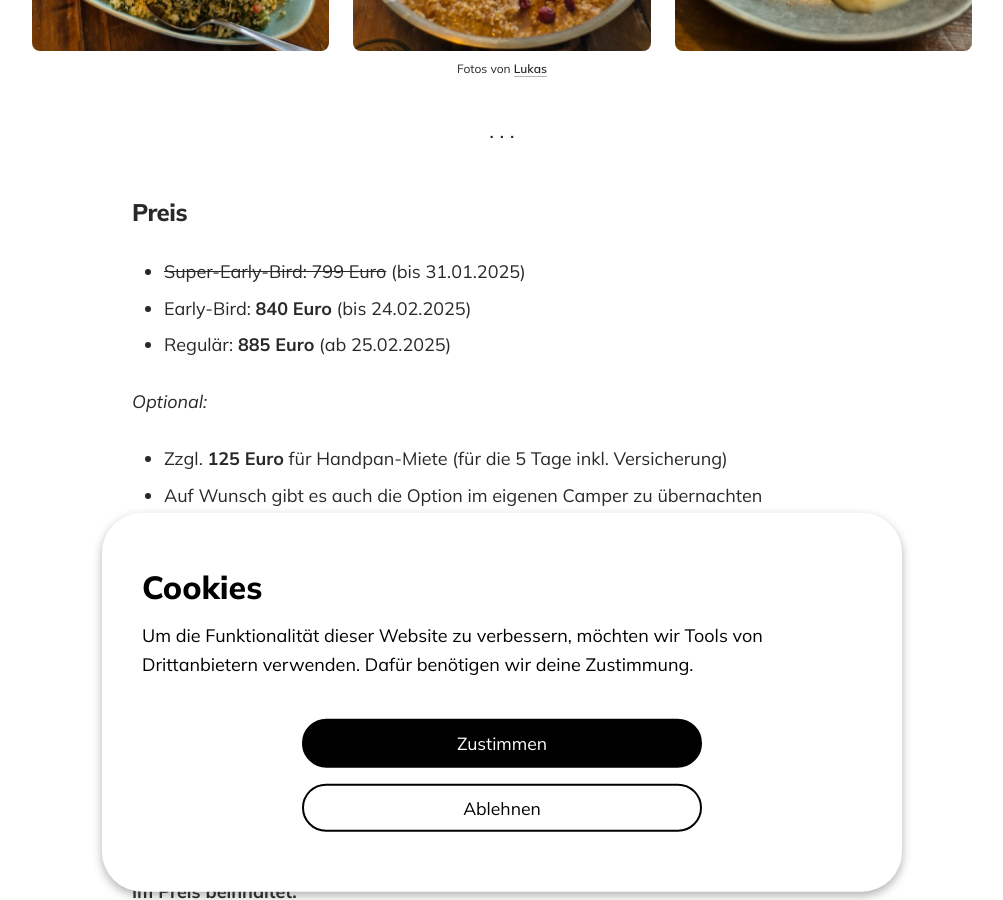
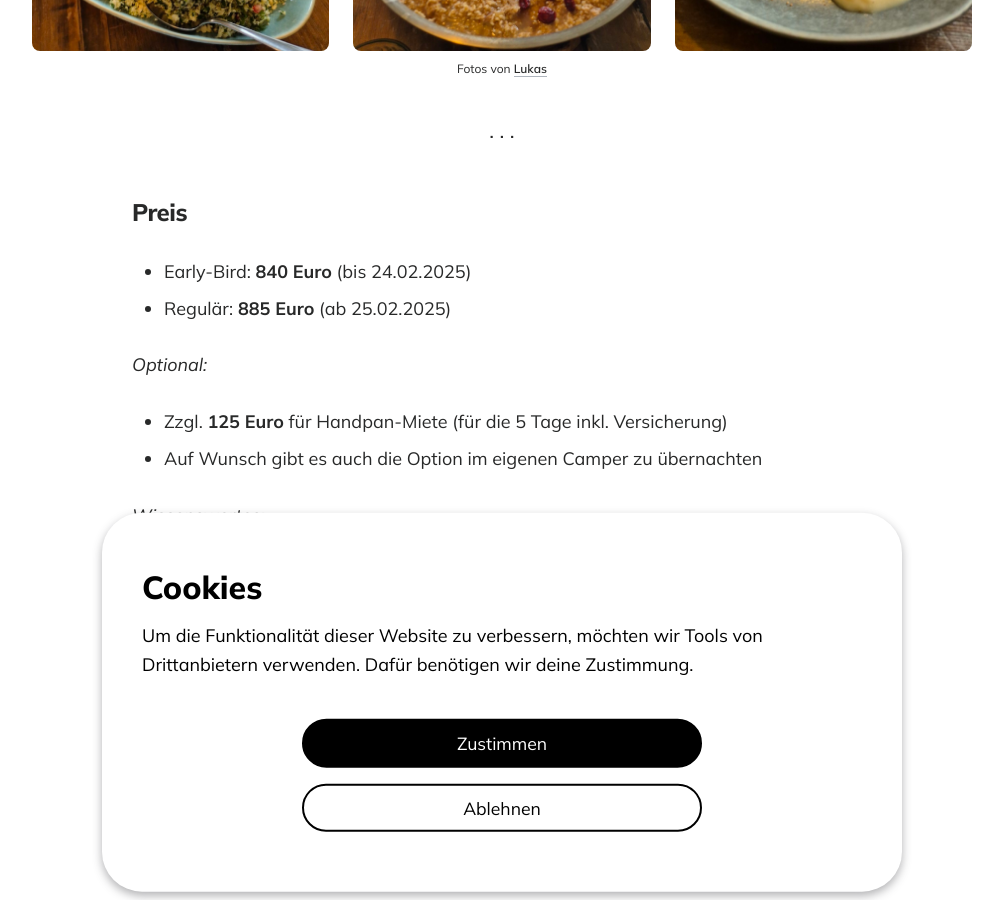
Before and after one commit to lukasziegler/retreats-in-oesterreich, a Jekyll site: the page built from _posts/2025-04-30-handpan-beginner-workshop-2025.markdown, in a window 1280 px wide and 900 px high, scrolled down 5815 px. Shown: the whole window, without its empty margins (138-1141 px from the left). Built offline with Jekyll 4.4.1, drawn with Linux system fonts in a browser that asks for light colours; some of the changed lines change nothing that is shown.

Commit message:
minor tweaks to navis 2025 - added js-* hooks for CTAs - pricing: removed super-early-bird

```diff
--- a/_posts/2025-04-30-handpan-beginner-workshop-2025.markdown
+++ b/_posts/2025-04-30-handpan-beginner-workshop-2025.markdown
@@ -113,7 +113,6 @@ Auch für die **Yogastunden** von Alex sind keine Yoga-Vorkenntnisse notwendig.
 
 ### Preis
 
-- <span style="text-decoration: line-through">Super-Early-Bird: 799 Euro</span> (bis 31.01.2025)
 - Early-Bird: **840 Euro** (bis 24.02.2025)
 - Regulär: **885 Euro** (ab 25.02.2025)
 
@@ -144,7 +143,7 @@ Auch für die **Yogastunden** von Alex sind keine Yoga-Vorkenntnisse notwendig.
 
 Dann schau dir auf Instagram <a href="https://www.instagram.com/s/aGlnaGxpZ2h0OjE3OTA1MzgzNDM0ODA5NzIy?story_media_id=3363642901962157768_38222413&igsh=MWR2cW1mb2VvNTFseg==" target="_blank">die Highlights von 2024</a> an! Im Mai 2024 waren wir für das "Ashtanga Yoga & Stille Retreat" mit Magda und Lukas am selben Ort.
 
-<a href="https://www.instagram.com/s/aGlnaGxpZ2h0OjE3OTA1MzgzNDM0ODA5NzIy?story_media_id=3363642901962157768_38222413&igsh=MWR2cW1mb2VvNTFseg==" target="_blank" class="button button--primary subscribe-button">Highlights von 2024</a>
+<a href="https://www.instagram.com/s/aGlnaGxpZ2h0OjE3OTA1MzgzNDM0ODA5NzIy?story_media_id=3363642901962157768_38222413&igsh=MWR2cW1mb2VvNTFseg==" target="_blank" class="button button--primary subscribe-button js-highlights">Highlights von 2024</a>
 
 
 ---
@@ -164,7 +163,7 @@ Dann schau dir auf Instagram <a href="https://www.instagram.com/s/aGlnaGxpZ2h0Oj
 - schreibe Lukas <a href="https://wa.me/qr/OHNIKZZWK43VC1" target="_blank">via WhatsApp</a>
 - oder per Email (<a href="mailto:anmeldung@lukasziegler.com?subject=Anmeldung%20Navis%202025" target="_blank">anmeldung@lukasziegler.com</a>)
 
-<a href="mailto:anmeldung@lukasziegler.com?subject=Anmeldung%20Navis%202025" target="_blank" class="button button--primary subscribe-button">Zur Anmeldung</a>
+<a href="mailto:anmeldung@lukasziegler.com?subject=Anmeldung%20Navis%202025" target="_blank" class="button button--primary subscribe-button js-sign-up">Zur Anmeldung</a>
 
 ---
 
@@ -272,9 +271,7 @@ Wir freuen uns auf die Tage mit dir.
 
 ## Komm mit!
 
-<a href="mailto:anmeldung@lukasziegler.com?subject=Anmeldung%20Navis%202025" target="_blank" class="button button--primary subscribe-button">Zur Anmeldung</a>
-
-
+<a href="mailto:anmeldung@lukasziegler.com?subject=Anmeldung%20Navis%202025" target="_blank" class="button button--primary subscribe-button js-sign-up">Zur Anmeldung</a>
 
 ---
 
```
